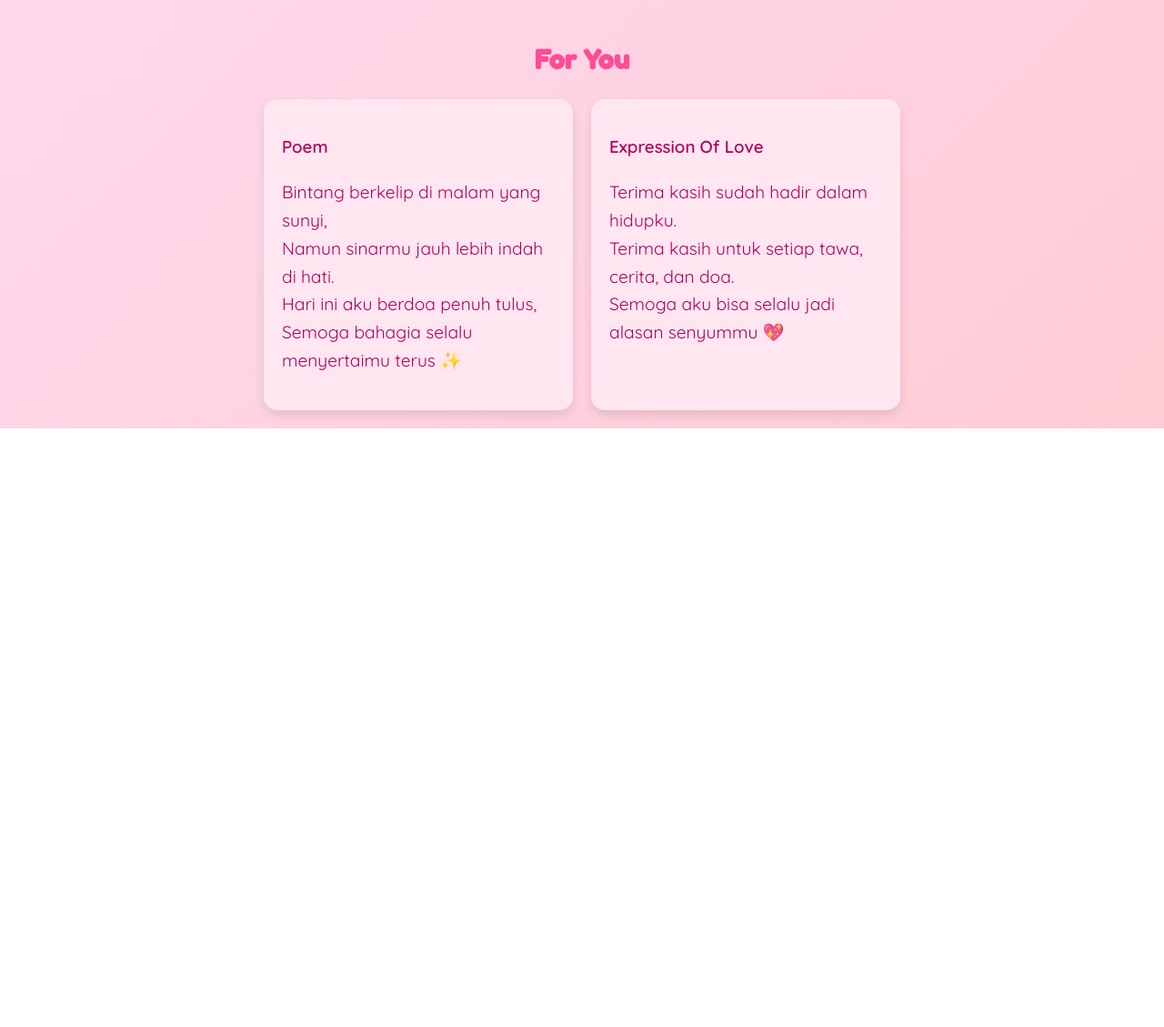
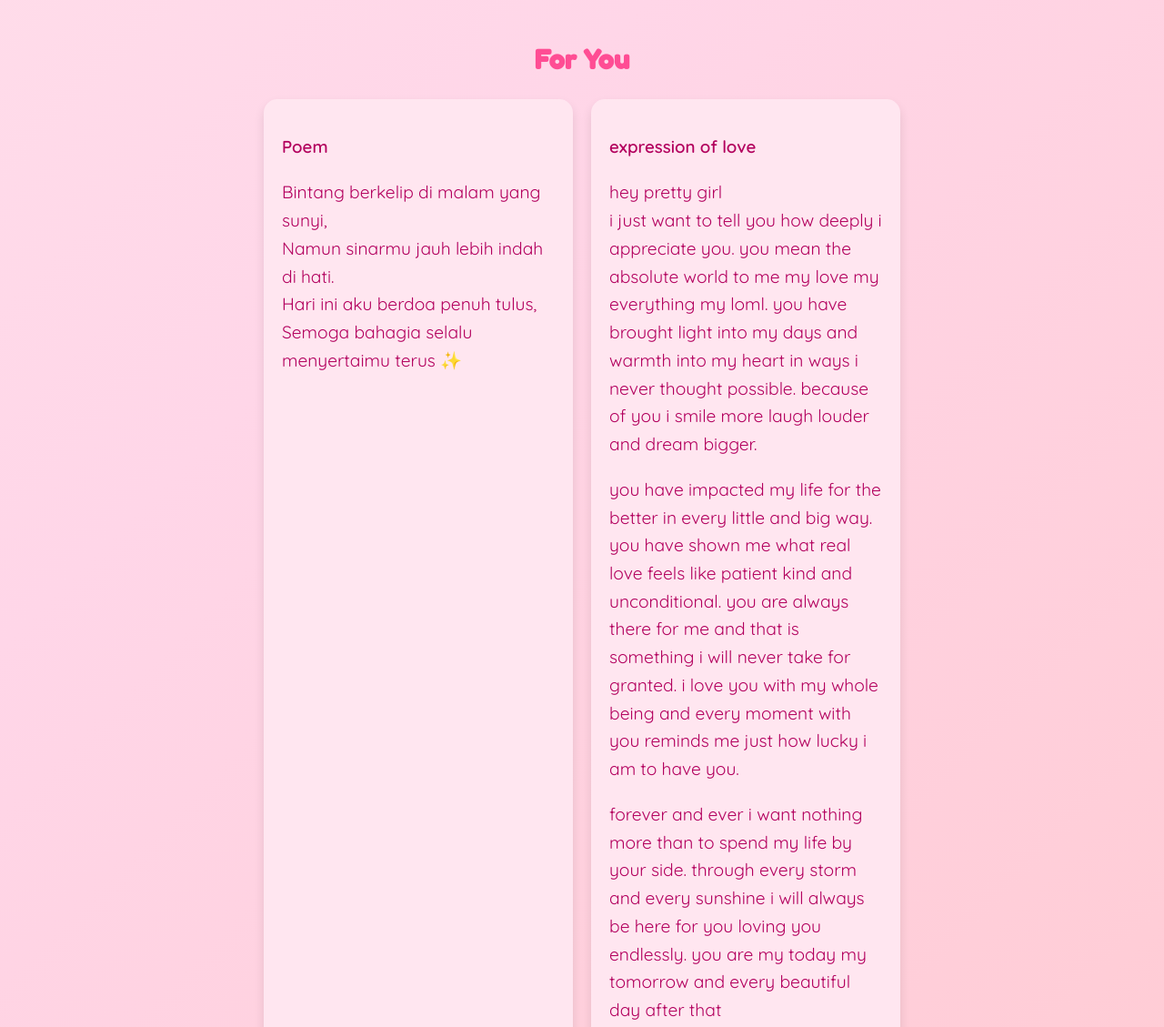
Before and after one commit to ysnalqdr/happybirthdaymyprincess, a plain HTML site: page hadiah.html in a window 1280 px wide. Shown: the part 1040-2169 px from the top of the page at 91% size. Before the commit the page ends 1511 px from the top, so only its background shows below. Drawn offline with Linux system fonts and the light colour scheme.

Commit message:
Update hadiah.html

```diff
--- a/hadiah.html
+++ b/hadiah.html
@@ -15,7 +15,7 @@
         <img src="Love.jpg" alt="Foto Najma">
         <p>
             Happy Birthday Princess
-            i just want to remind you how deeply i love and cherish you
+            i just want to remind you how deeply i love and cherish you,
             you are my favorite part of every day and i can’t wait to see all the wonderful things this year brings you
         </p>
 <section class="memories">
@@ -57,14 +57,22 @@
             Semoga bahagia selalu menyertaimu terus ✨</p>
         </div>
 
-        <div class="card">
-            <h3>Expression Of Love</h3>
-            <p>Terima kasih sudah hadir dalam hidupku. <br>
-            Terima kasih untuk setiap tawa, cerita, dan doa. <br>
-            Semoga aku bisa selalu jadi alasan senyummu 💖</p>
-        </div>
+<section class="thankyou">
+    <div class="card">
+        <h3>expression of love</h3>
+        <p>
+            hey pretty girl <br>
+            i just want to tell you how deeply i appreciate you. you mean the absolute world to me my love my everything my loml. you have brought light into my days and warmth into my heart in ways i never thought possible. because of you i smile more laugh louder and dream bigger.
+        </p>
+        <p>
+            you have impacted my life for the better in every little and big way. you have shown me what real love feels like patient kind and unconditional. you are always there for me and that is something i will never take for granted. i love you with my whole being and every moment with you reminds me just how lucky i am to have you.
+        </p>
+        <p>
+            forever and ever i want nothing more than to spend my life by your side. through every storm and every sunshine i will always be here for you loving you endlessly. you are my today my tomorrow and every beautiful day after that
+        </p>
     </div>
 </section>
+
 
     <audio autoplay loop>
         <source src="NIKI.mp3" type="audio/mpeg">
```
